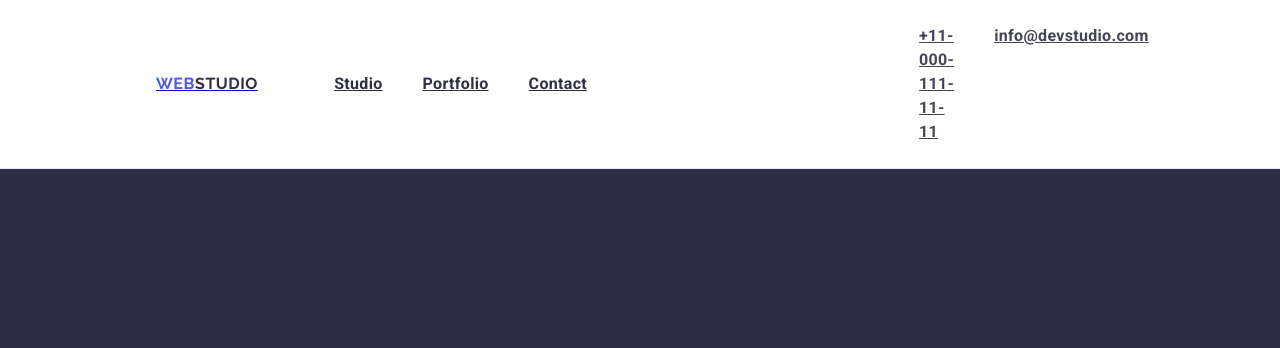
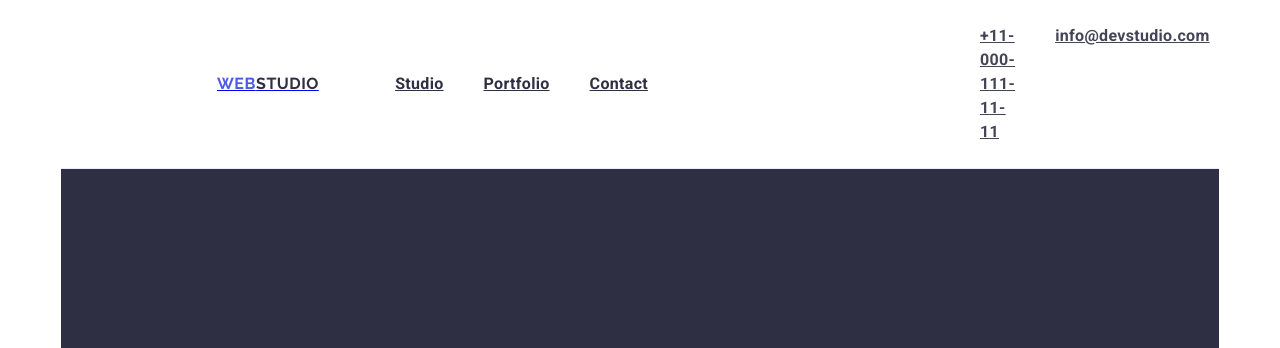
Before and after one commit to alperenkucukozkan/goit-markup-hw-03, a plain HTML site: page index.html in a window 1280 px wide. Shown: the top 348 px of the page. Drawn offline with Linux system fonts and the light colour scheme.

Commit message:
third commit

```diff
--- a/css/styles.css
+++ b/css/styles.css
@@ -32,7 +32,7 @@ img {
 }
 
 .container {
-  max-width: 1440px;
+  max-width: 1158px;
   margin: 0 auto;
 }
 .header-div {
```
